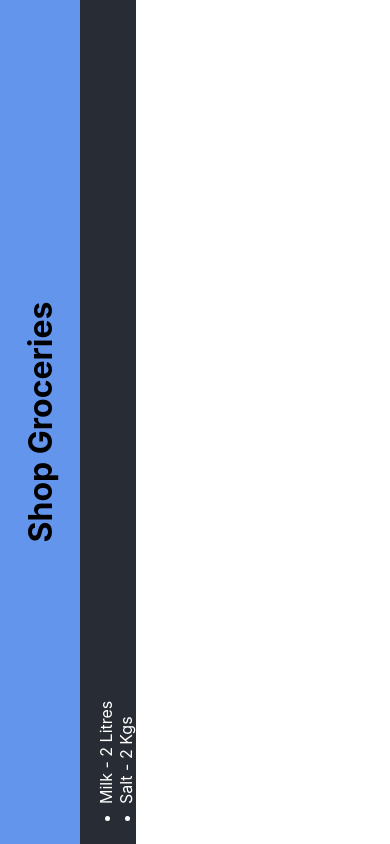
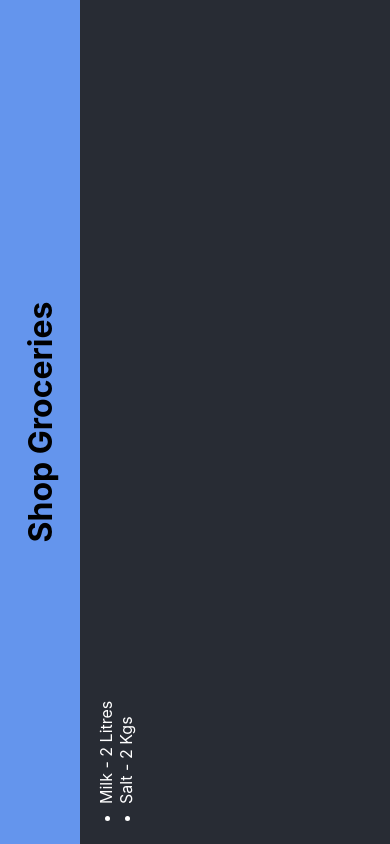
Before and after one commit to rajivkr/grocery-test, a React (Create React App) app: page / in a window 390 px wide. Built offline with nearby package versions, Linux system fonts and the light colour scheme.

Commit message:
setting app height for mobile

```diff
--- a/src/App.css
+++ b/src/App.css
@@ -32,4 +32,7 @@
     top: 100%;
     left: 0;
   }
+  .App {
+    height: 100vw;
+  }
 }
```
